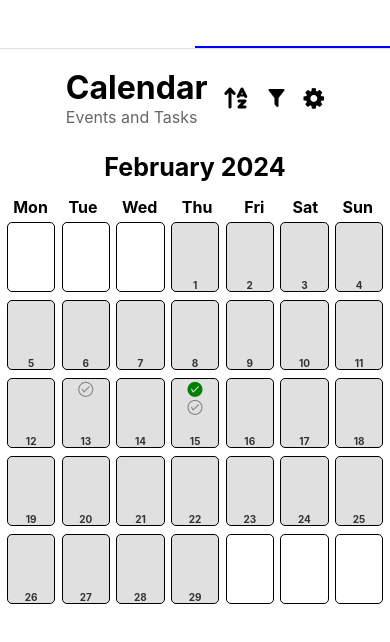
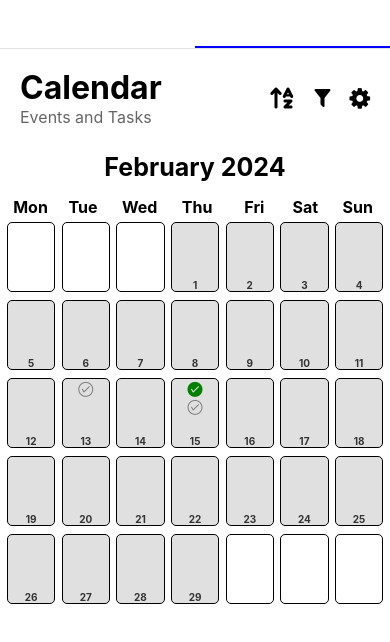
Before and after one commit to BooValooo/To-do-app, a React Native app in the folder EaseTask/: screen /Calendar in a window 390 px wide. Shown: the top 642 px of the page. Built offline with nearby package versions, Linux system fonts and the light colour scheme; what native-base would draw is missing.

Commit message:
Headbar displayed correctly in the calendar page

```diff
--- a/EaseTask/src/Views/Calendar.tsx
+++ b/EaseTask/src/Views/Calendar.tsx
@@ -1,5 +1,5 @@
 import React, {useState, useEffect} from 'react';
-import { ScrollView, StyleSheet } from 'react-native';
+import { ScrollView, StyleSheet, View } from 'react-native';
 import Headbar from '../Components/Headbar';
 import CalendarMonth from '../Components/CalendarMonth';
 import TaskBox from '../Components/TaskBox';
@@ -125,11 +125,12 @@ const Calendar = () => {
 
 
   return (
-      <ScrollView
+    <View style={styles.container}>
+        <Headbar headBarText={headbarText} subHeadBarText={subHeadbarText}onSearchPress={handleIcon1Press} onFiltersPress={handleIcon2Press} onSettingsPress={handleIcon1Press} />
+        <ScrollView
         style={styles.scrollView}
         contentContainerStyle={isExtended ? styles.scrollViewContentExtended : styles.scrollViewContent}
       >
-        <Headbar headBarText={headbarText} subHeadBarText={subHeadbarText}onSearchPress={handleIcon1Press} onFiltersPress={handleIcon2Press} onSettingsPress={handleIcon1Press} />
         <CalendarMonth year={year} month={month} extended={isExtended} tasks={tasks} selectedDay={selectedDay} handleSelectDay={handleSelectDay}/>
         {tasksForSelectedDay.map(task => (
           <TaskBox
@@ -139,7 +140,8 @@ const Calendar = () => {
             onMenuPress={() => handleMenuPress(task.id)}
           />
         ))}
-      </ScrollView>
+        </ScrollView>
+    </View>
   );
 };
 
@@ -157,6 +159,10 @@ const styles = StyleSheet.create({
     alignItems: 'center',
     paddingTop: 100, // Adjust as needed for your extended view
   },
+  container: {
+    flex: 1,
+    backgroundColor: '#fff',
+  },
 });
 
 export default Calendar;
```
